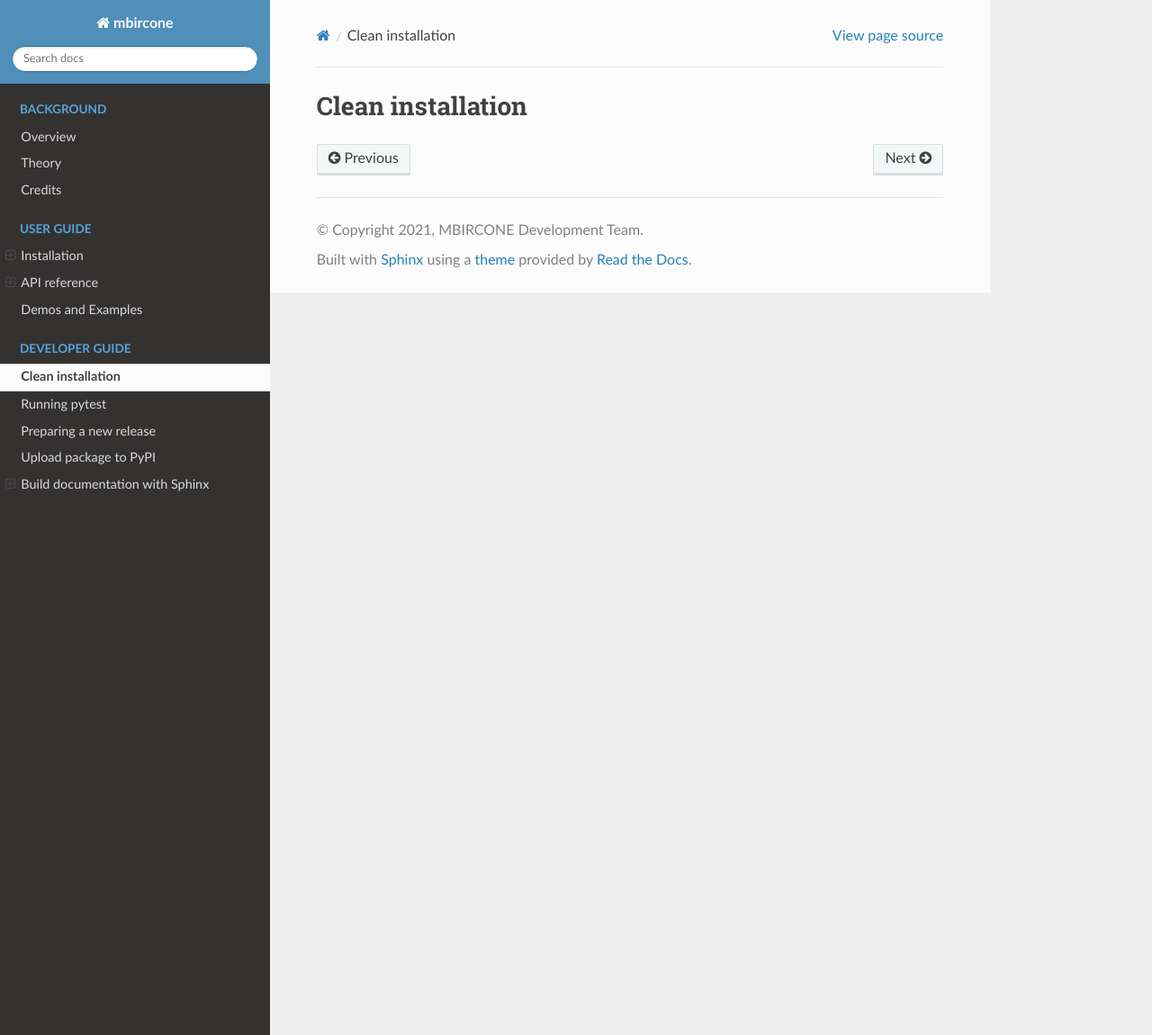
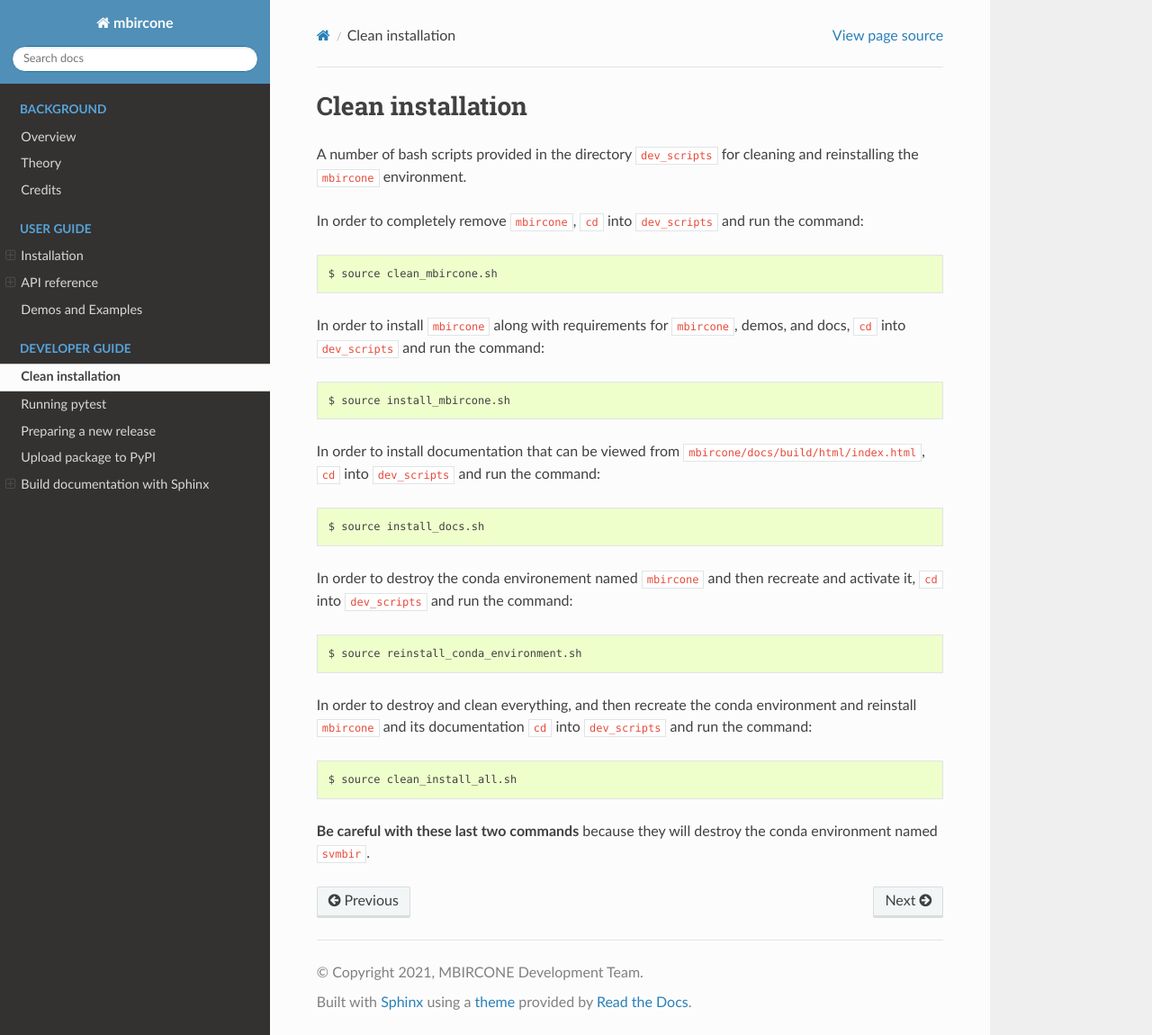
Before and after one commit to cabouman/mbircone, a Sphinx documentation site: the page built from docs/source/clean_install.rst, in a window 1280 px wide and 1150 px high. Shown: the whole window at 90% size. Built offline with Sphinx 7.4.7 and the Read the Docs theme 2.0.0, drawn with Linux system fonts in a browser that asks for light colours.

Commit message:
update clean_install.rst

```diff
--- a/docs/source/clean_install.rst
+++ b/docs/source/clean_install.rst
@@ -1,3 +1,32 @@
 ==================
 Clean installation
 ==================
+
+A number of bash scripts provided in the directory ``dev_scripts`` for cleaning and reinstalling the ``mbircone`` environment.
+
+In order to completely remove ``mbircone``,
+``cd`` into ``dev_scripts`` and run the command::
+
+    $ source clean_mbircone.sh
+
+In order to install ``mbircone`` along with requirements for ``mbircone``, demos, and docs,
+``cd`` into ``dev_scripts`` and run the command::
+
+    $ source install_mbircone.sh
+
+In order to install documentation that can be viewed from ``mbircone/docs/build/html/index.html``,
+``cd`` into ``dev_scripts`` and run the command::
+
+    $ source install_docs.sh
+
+In order to destroy the conda environement named ``mbircone`` and then recreate and activate it,
+``cd`` into ``dev_scripts`` and run the command::
+
+    $ source reinstall_conda_environment.sh
+
+In order to destroy and clean everything, and then recreate the conda environment and reinstall ``mbircone`` and its documentation
+``cd`` into ``dev_scripts`` and run the command::
+
+    $ source clean_install_all.sh
+
+**Be careful with these last two commands** because they will destroy the conda environment named ``svmbir``.
```
